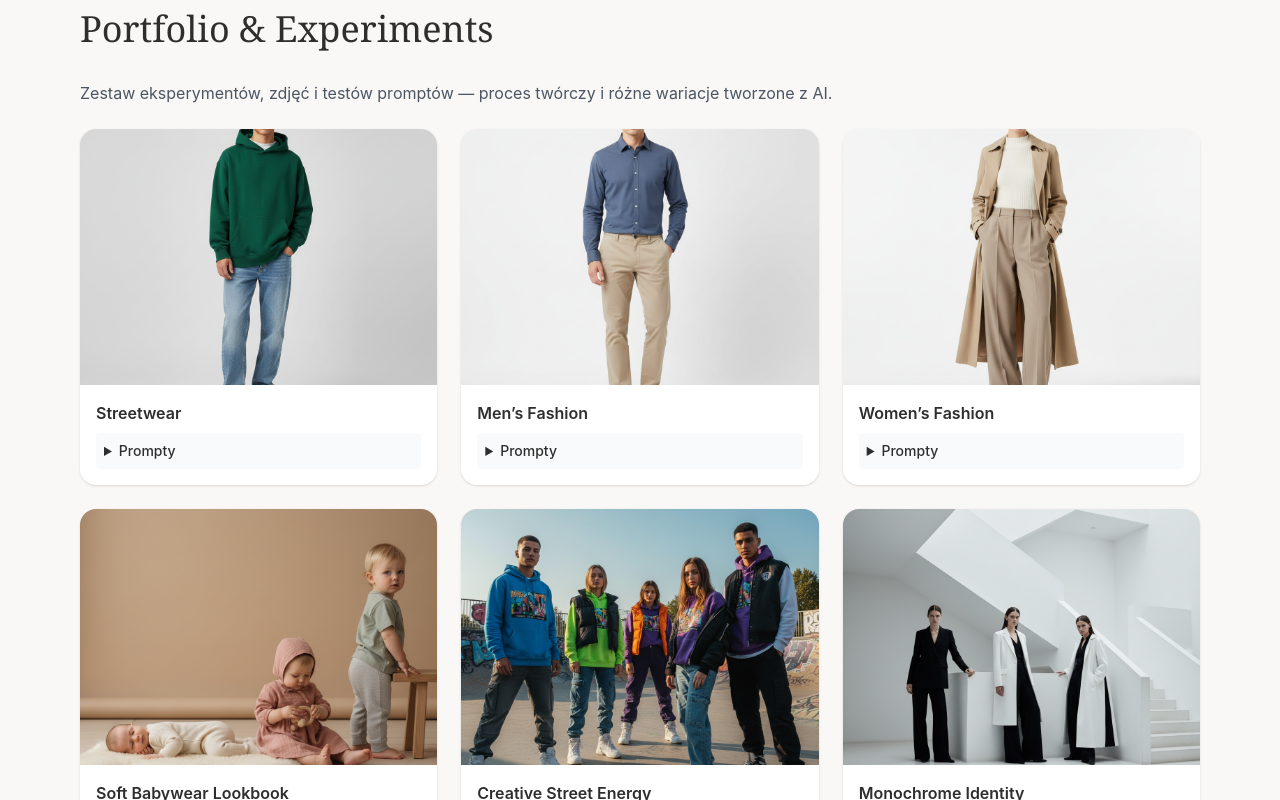
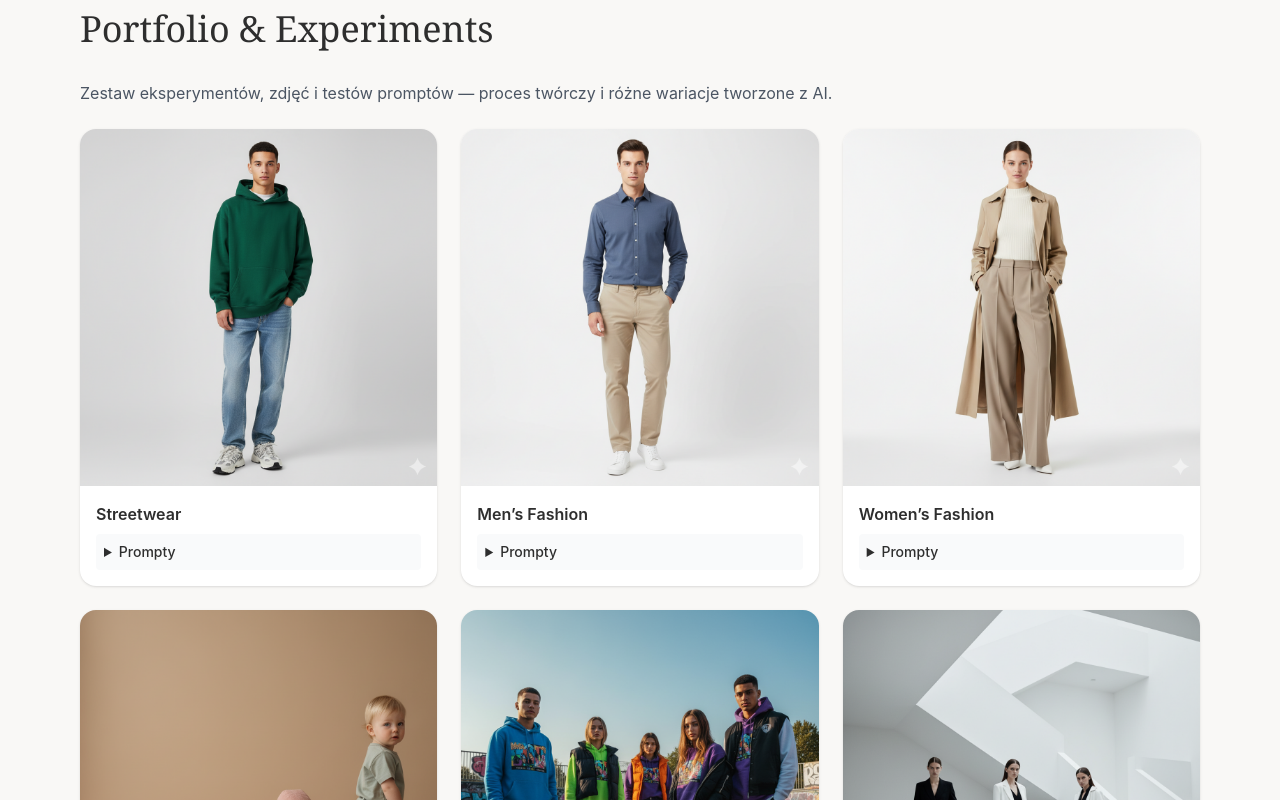
Before and after one commit to ewelinamarcinkowska33-max/ewelina-ai-portfolio, a React (Vite) app: page / in a window 1280 px wide. Shown: the part 2560-3360 px from the top of the page. Built offline with nearby package versions, Linux system fonts and the light colour scheme; the HTML template or start-up script is replaced by a standard one.

Commit message:
Update App.jsx
kwadratowe zdjęcia

```diff
--- a/src/App.jsx
+++ b/src/App.jsx
@@ -441,7 +441,13 @@ function PortfolioSection() {
         <div className="grid md:grid-cols-3 gap-6">
           {portfolioItems.map((item, index) => (
             <article key={index} className="bg-white rounded-2xl shadow overflow-hidden">
-              <img src={item.imgSrc} alt={item.title} className="w-full h-64 object-cover" />
+              <div className="w-full aspect-square overflow-hidden">
+  <img
+    src={item.imgSrc}
+    alt={item.title}
+    className="w-full h-full object-cover transition-transform duration-300 hover:scale-105"
+  />
+</div>
               <div className="p-4">
                 <h4 className="font-semibold">{item.title}</h4>
                 <p className="text-sm text-gray-600 mt-2">{item.description}</p>
```
